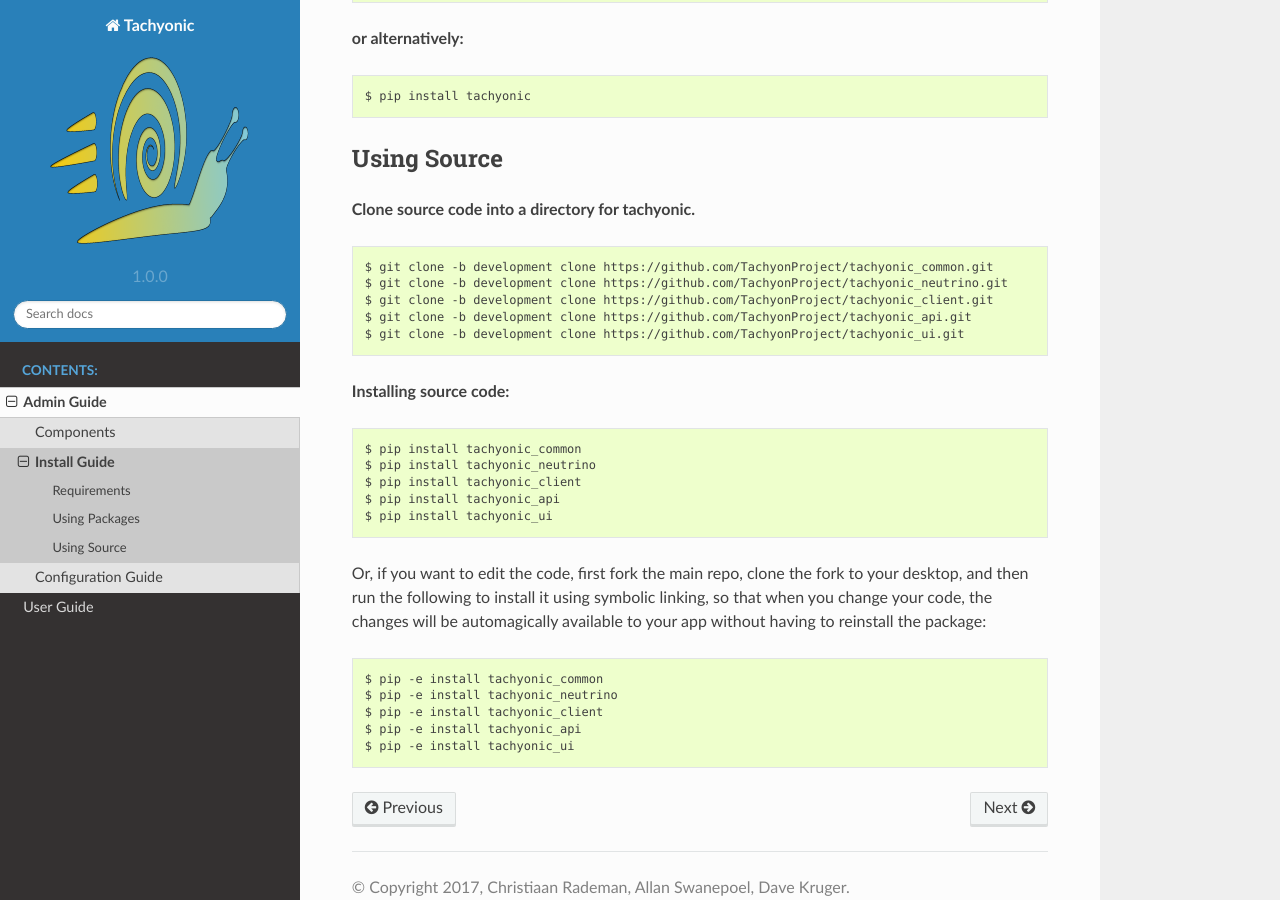
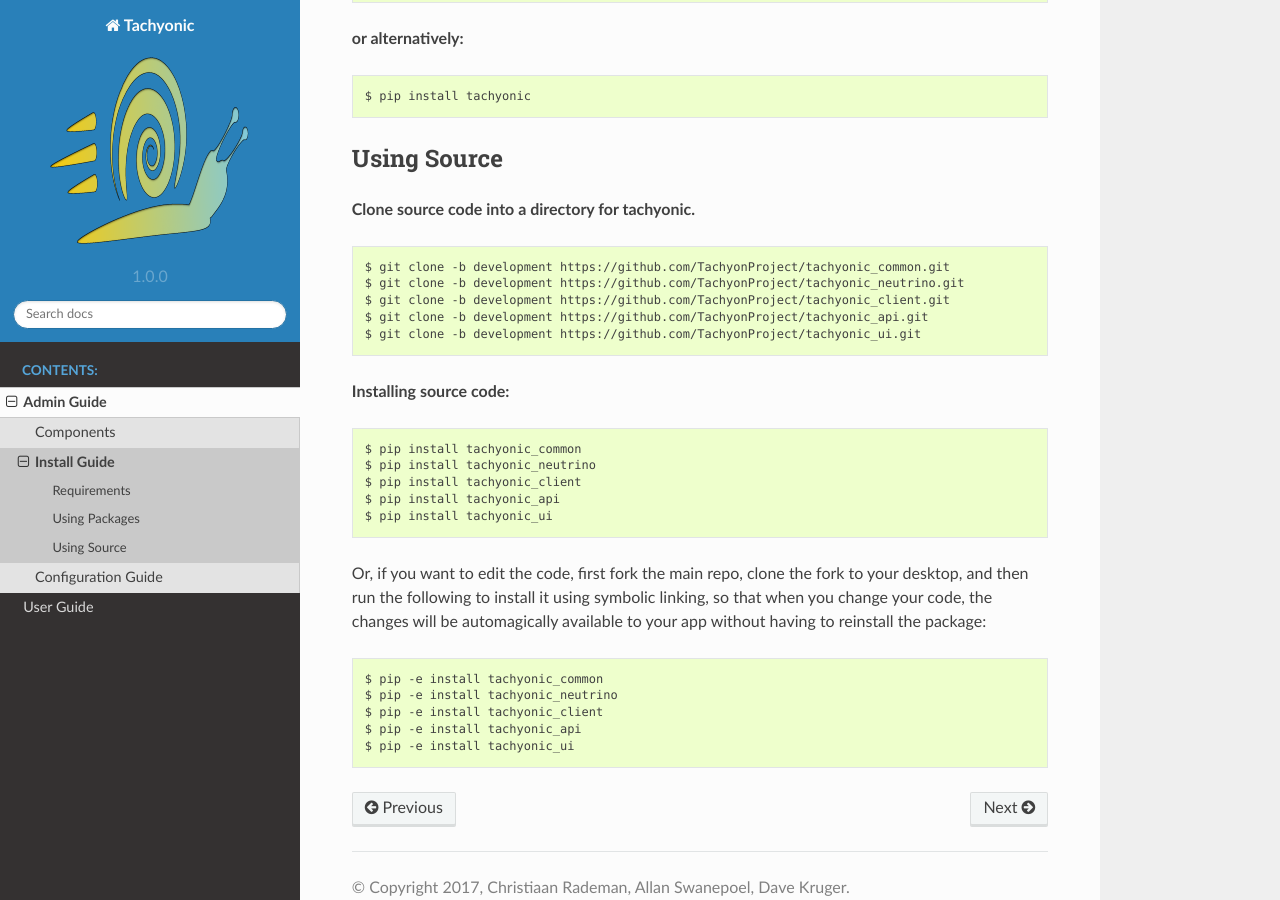
Before and after one commit to Vuader/tachyonic-namespace, a Sphinx documentation site: the page built from docs/source/admin/install.rst, in a window 1280 px wide and 900 px high, scrolled down 739 px. Built offline with Sphinx 7.4.7 and the Read the Docs theme 2.0.0, drawn with Linux system fonts in a browser that asks for light colours.

Commit message:
fixed error in install.rst

```diff
--- a/docs/source/admin/install.rst
+++ b/docs/source/admin/install.rst
@@ -43,11 +43,11 @@ Using Source
 
 .. code:: bash
 
-    $ git clone -b development clone https://github.com/TachyonProject/tachyonic_common.git
-    $ git clone -b development clone https://github.com/TachyonProject/tachyonic_neutrino.git
-    $ git clone -b development clone https://github.com/TachyonProject/tachyonic_client.git
-    $ git clone -b development clone https://github.com/TachyonProject/tachyonic_api.git
-    $ git clone -b development clone https://github.com/TachyonProject/tachyonic_ui.git
+    $ git clone -b development https://github.com/TachyonProject/tachyonic_common.git
+    $ git clone -b development https://github.com/TachyonProject/tachyonic_neutrino.git
+    $ git clone -b development https://github.com/TachyonProject/tachyonic_client.git
+    $ git clone -b development https://github.com/TachyonProject/tachyonic_api.git
+    $ git clone -b development https://github.com/TachyonProject/tachyonic_ui.git
 
 **Installing source code:**
 
```
